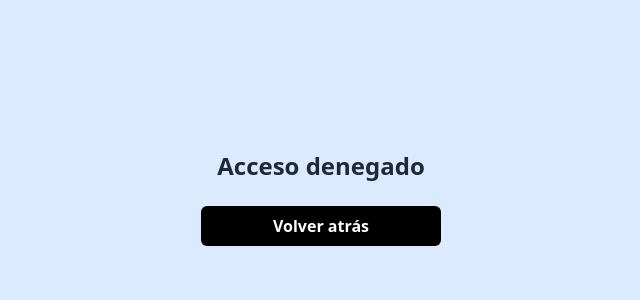
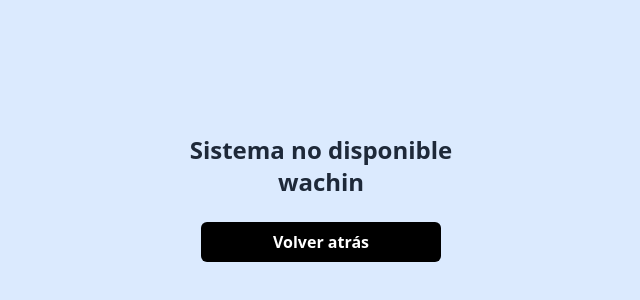
Before and after one commit to rubenquijada/cargo_track1, a Next.js app: page /recovery in a window 1280 px wide. Shown: the part 202-502 px from the top of the page, without its empty margins (319-959 px from the left). Built offline with nearby package versions, Linux system fonts and the light colour scheme.

Commit message:
saime moment

```diff
--- a/src/app/(auth)/recovery/page.tsx
+++ b/src/app/(auth)/recovery/page.tsx
@@ -6,7 +6,7 @@
     <div className="relative min-h-screen bg-blue-100 text-white flex items-center justify-center overflow-hidden">
       {/* Este div ya centra su contenido horizontal y verticalmente */}
       <div className="relative z-20 max-w-sm w-full bg-transparent p-6 space-y-6 text-center">
-        <h2 className="text-2xl font-semibold text-gray-800">Acceso denegado</h2>
+        <h2 className="text-2xl font-semibold text-gray-800">Sistema no disponible wachin</h2>
 
         <button
           className="inline-block w-60 rounded-md bg-black py-2 text-white font-semibold hover:bg-gray-400 transition"
```
